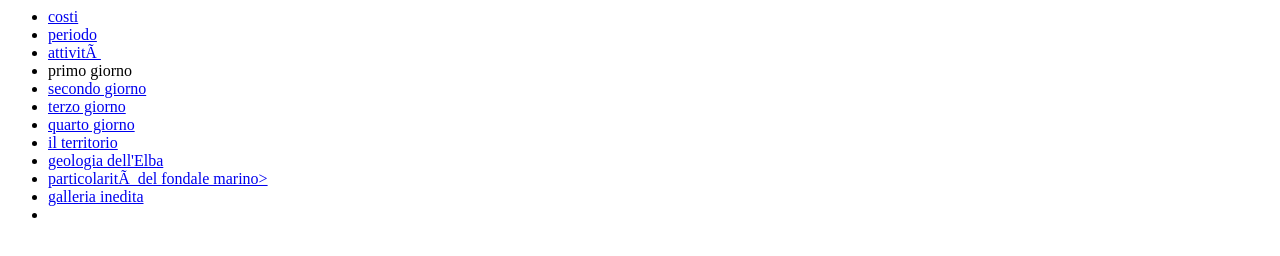
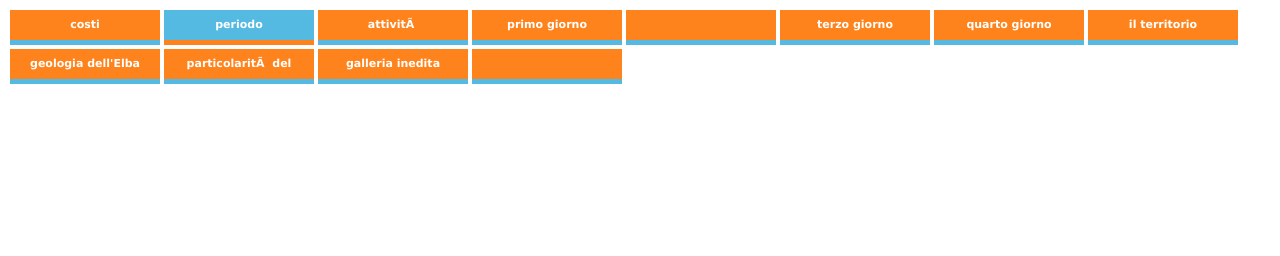
Before and after one commit to danipre01/danipre, a plain HTML site: page index.html in a window 1280 px wide. Drawn offline with Linux system fonts and the light colour scheme.

Commit message:
Update index.html

```diff
--- a/index.html
+++ b/index.html
@@ -2,7 +2,7 @@
 <head>
     <meta charset="utf=8">
     <title>ELBA</title>
-    <link rel="stylesheet" href="style.css.txt">
+    <link rel="stylesheet" href="style.css">
 </head>
 <body bg color="LIGHTBLUE">
 <ul id="menu">
```
